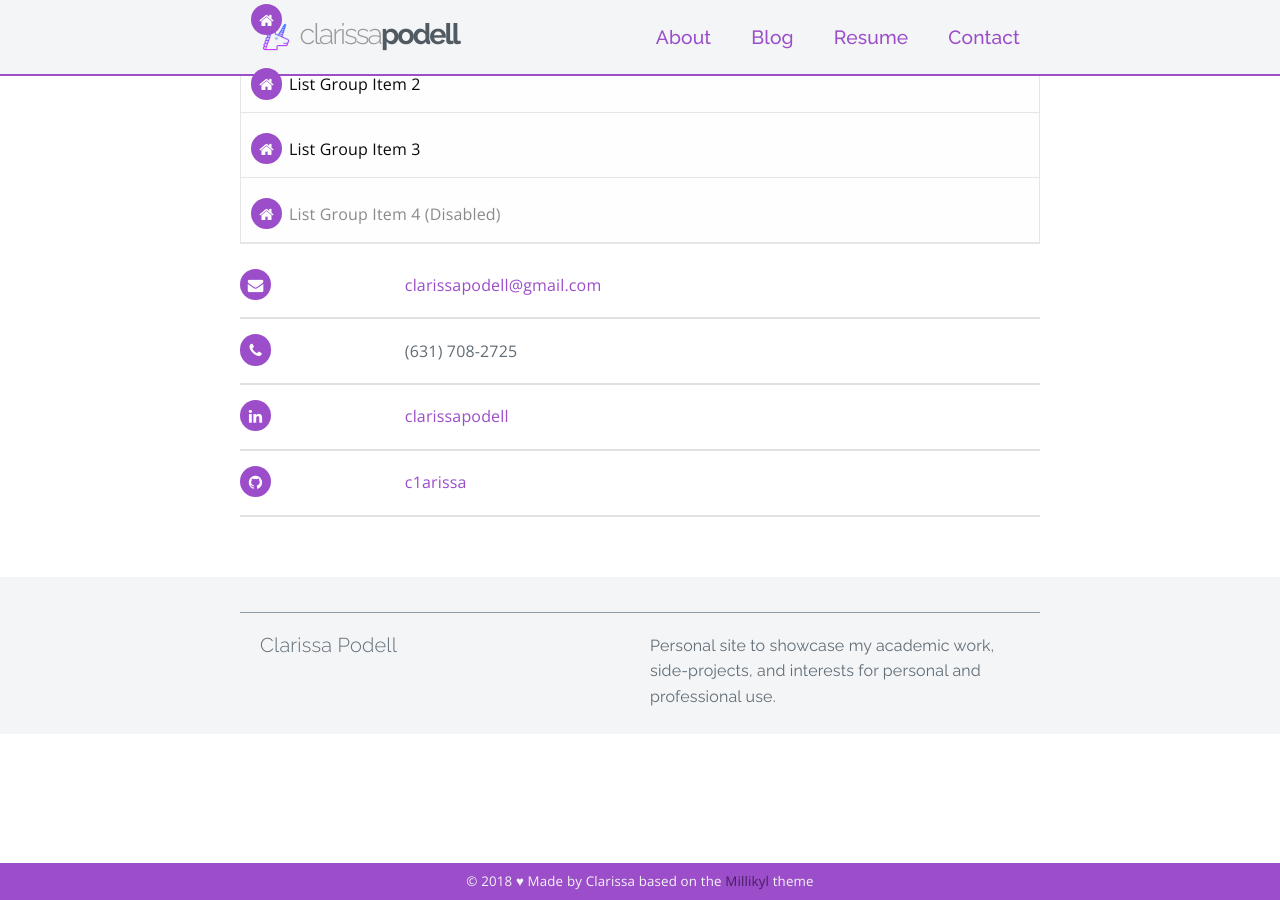
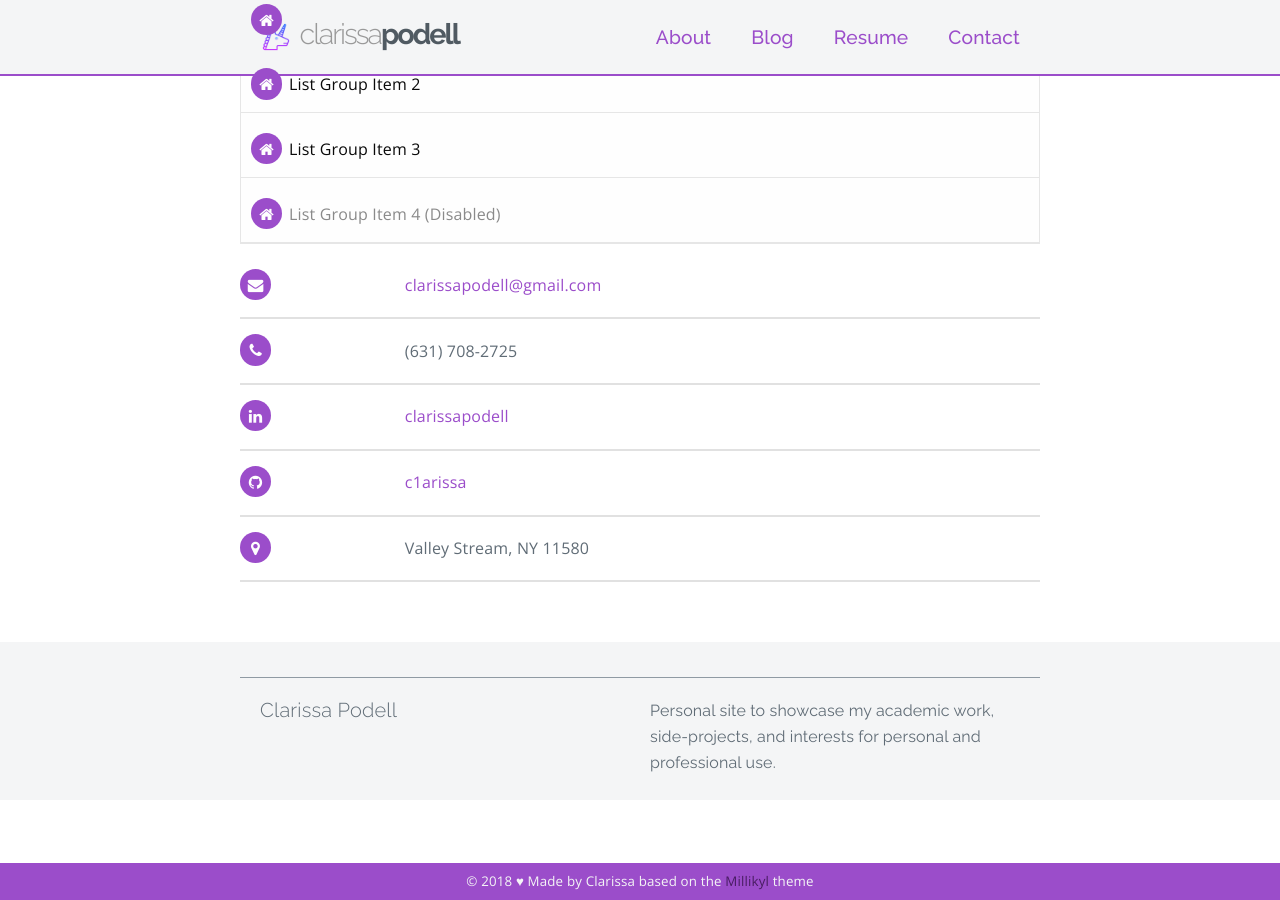
Before and after one commit to c1arissa/c1arissa.github.io, a Jekyll site: the page built from contact.md, in a window 1280 px wide and 900 px high, scrolled down 756 px. Built offline with Jekyll 4.4.1, drawn with Linux system fonts in a browser that asks for light colours; nearby versions of some CDN libraries; a style sheet for code colours, icons or effects is not loaded.

Commit message:
Update contact.md

```diff
--- a/contact.md
+++ b/contact.md
@@ -244,6 +244,10 @@ permalink: /contact/
       <td><i class="fa fa-github social-button"></i></td>
       <td><a href="https://github.com/{{ site.github_username }}">{{ site.github_username }}</a></td>
     </tr>
+    <tr>
+      <td><i class="fa fa-map-marker social-button"></i></td>
+      <td>Valley Stream, NY 11580</td>
+    </tr>
   </tbody>
 </table>
 </div>
```
